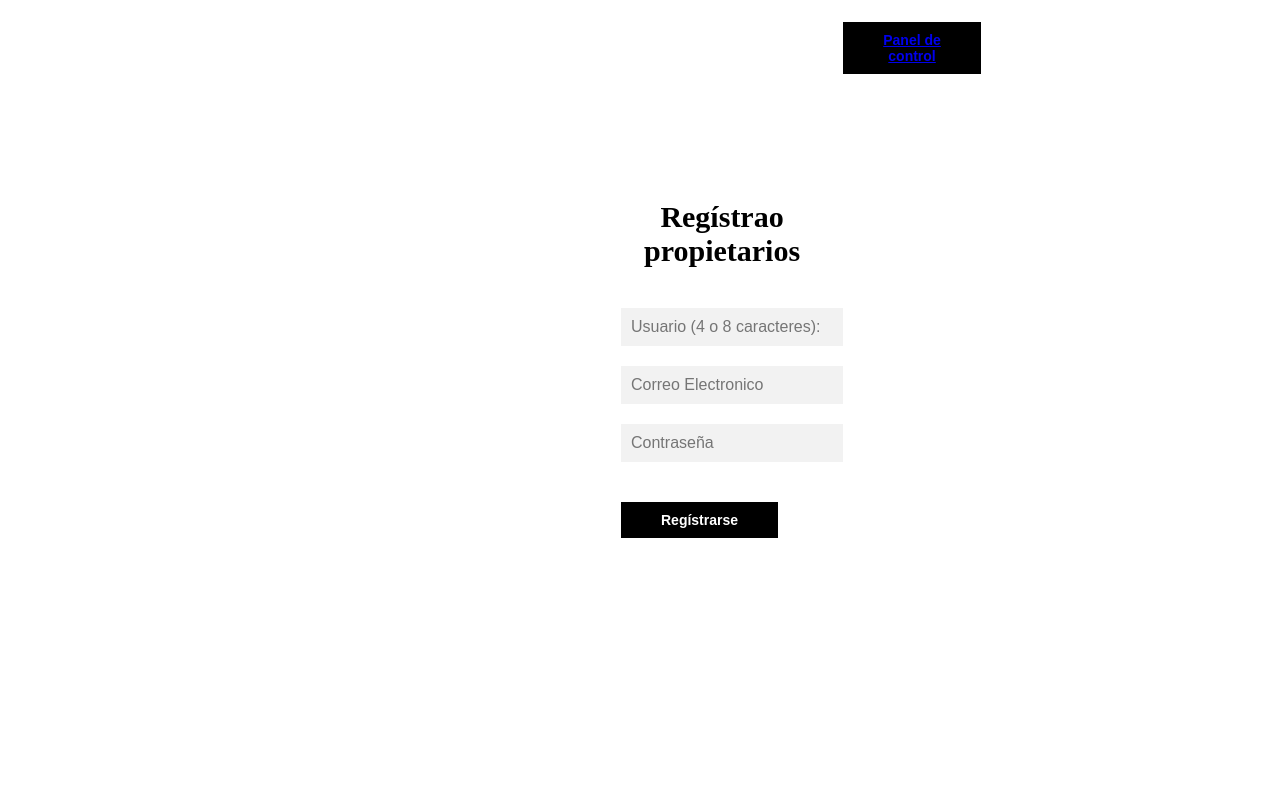
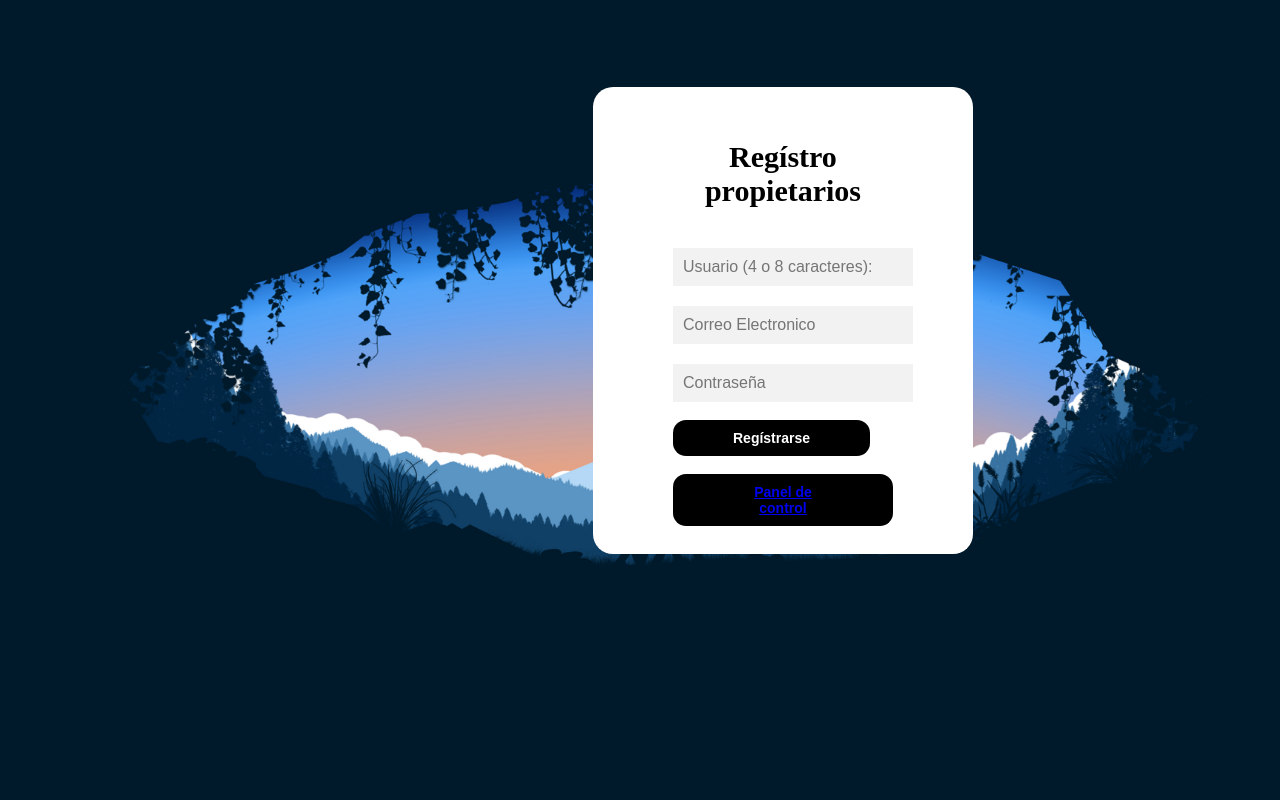
Before and after one commit to breynner31/restaurante1, a PHP site: page /php/registro_propi.php in a window 1280 px wide. Run offline with PHP 8.4, Linux system fonts and the light colour scheme.

Commit message:
actualizacion y diseños
nota: actualizacion y diseños

```diff
--- a/css_propi/style.css
+++ b/css_propi/style.css
@@ -1,3 +1,15 @@
+body{
+  background-image: url(../php/css_admin/img/fondo.jpg);
+  margin: 0;
+  background-repeat: no-repeat;
+  background-size: cover;
+  background-attachment: fixed;
+  background-position: center;
+  min-height: 100vh;
+  display: flex;
+  justify-content: center;
+  align-items: center;
+}
 
 main{
   width: 100%;
@@ -7,31 +19,31 @@
 }
 
 
-  .contenedor__login-register2{
+.contenedorlogin-register2{
   display: flex;
   align-items: center;
   width: 100%;
   max-width: 380px;
-    position: relative;
+  position: absolute;
   top: 87px;
   left: 593px;
 }
 
-.contenedor__login-register2 form{
+.contenedorlogin-register2 form{
   width: 100%;
-    padding: 80px 20px;
+  padding: 28px 80px;
   background: white;
   border-radius: 20px;
 }
 
-  .contenedor__login-register2 form h2{
+.contenedorlogin-register2 form h2{
   font-size: 30px;
   text-align: center;
   margin-bottom: 20px;
   color: #000000;
 }
 
-  .contenedor__login-register2 form input{
+.contenedorlogin-register2 form input{
   width: 100%;
   margin-top: 20px;
   padding: 10px;
@@ -39,40 +51,44 @@
   background: #F2F2F2;
   font-size: 16px;
   outline: none;
+  align-items: center;
+  justify-content: center;
 }
 
-  .contenedor__login-register2 form button {
-    padding: 10px 40px;
-    margin-top: 40px;
+.contenedorlogin-register2 form button {
+  padding: 10px 60px;
+  margin-top: 18px;
   border: none;
   font-size: 14px;
-    background: #000000;
+  text-decoration-color:#000000;
+  text-decoration:none;
+  background: #847685;
   font-weight: 600;
   cursor: pointer;
   color: white;
   outline: none;
+  border-radius: 13px;
 }
 
-  .button1{
-    padding: 10px 40px;
-    margin-top: -549px;
-    border: none;
-    font-size: 14px;
-    background: #000000;
-    font-weight: 600;
-    cursor: pointer;
-    color: white;
-    left: 100px;
-    margin-top: -617px;
-    outline: none;
-  }
 
-.formulario__register_propi{
+
+.formularioregister_propi{
   display: none;
 
 }
 
-
+.button1{
+  padding: 10px 60px;
+  margin-top: 18px;
+  border: none;
+  font-size: 14px;
+  background: #231c23;
+  font-weight: 600;
+  cursor: pointer;
+  color: white;
+  outline: none;
+  border-radius: 13px;
+}
 .boton1:hover{
 
   background:black;
--- /dev/null
+++ b/css_propi/style2.css
@@ -0,0 +1,84 @@
+body{
+    background-image: url(../php/css_admin/img/fondo.jpg);
+    margin: 0;
+    background-repeat: no-repeat;
+    background-size: cover;
+    background-attachment: fixed;
+    background-position: center;
+    min-height: 100vh;
+    display: flex;
+    justify-content: center;
+    align-items: center;
+  }
+
+  main{
+    width: 100%;
+    padding: 20px;
+    margin: auto;
+    margin-top: 100px;
+  }
+
+
+.contenedor__login-register2{
+    display: flex;
+    align-items: center;
+    width: 100%;
+    max-width: 380px;
+    position: absolute;
+    top: 87px;
+    left: 593px;
+  }
+
+  .contenedor__login-register2 form{
+    width: 100%;
+    padding: 28px 80px;
+    background: white;
+    border-radius: 20px;
+  }
+
+  .contenedor__login-register2 form h2{
+    font-size: 30px;
+    text-align: center;
+    margin-bottom: 20px;
+    color: #000000;
+  }
+
+  .contenedor__login-register2 form input{
+    width: 100%;
+    margin-top: 20px;
+    padding: 10px;
+    border: none;
+    background: #F2F2F2;
+    font-size: 16px;
+    outline: none;
+    align-items: center;
+    justify-content: center;
+  }
+
+  .contenedor__login-register2 form button {
+    padding: 10px 60px;
+    margin-top: 18px;
+    border: none;
+    font-size: 14px;
+    background: #000000;
+    font-weight: 600;
+    cursor: pointer;
+    color: white;
+    outline: none;
+    border-radius: 13px;
+  }
+
+
+
+  .formularioregister_propi{
+    display: none;
+
+  }
+
+
+  .boton1:hover{
+
+    background:black;
+    color:white;
+
+  }
--- a/php/registro_propi.php
+++ b/php/registro_propi.php
@@ -7,22 +7,19 @@
     <meta http-equiv="X-UA-Compatible" content="IE=edge">
     <meta name="viewport" content="width=device-width, initial-scale=1.0">
     <link rel="icon" type ="image/png" href="recursos/foto_tta.png">
-
-    <link  rel="stylesheet" href="../css_propi/style.css">
+    <link  rel="stylesheet" href="../css_propi/style2.css">
     <title>registgro propietarios</title>
 </head>
 <body>
 <div class= "contenedor__login-register2" >
  <form action="registro_propi_be.php" method="POST" class="formulario__propi">
-<h2>Regístrao propietarios</h2>
+<h2>Regístro propietarios</h2>
 <input type="text" minlength="4" maxlength="8" size="10"  placeholder="Usuario (4 o 8 caracteres): " name="usuario">
 <input type="email" required="@gmail.com" placeholder="Correo Electronico" name="correo">
 <input type="password" required placeholder="Contraseña" name="contrasena">
 <button>Regístrarse </button>
-
+<button><a class="button1" href="admin.php" >Panel de control</a></button>
 </form>
-<button  class="button1" ><a href="admin.php" >Panel de control</a> </button>
 </div>
-
 </body>
 </html>
--- a/php/registro_propi_be.php
+++ b/php/registro_propi_be.php
@@ -11,9 +11,10 @@
     $contrasena = $_POST['contrasena'];
     //encriptar contraseña
     $contrasena =hash('sha512',$contrasena);
+    $activo=$_POST['activo'];
     // para al momento de insertar los valores y las variables que le dimos
-    $query = "INSERT INTO propietarios_usuarios(usuario,correo,contrasena,rol_id)
-              VALUES('$usuario','$correo','$contrasena','1')";
+    $query = "INSERT INTO propietarios_usuarios(usuario,correo,contrasena,rol_id,)
+              VALUES('$usuario','$correo','$contrasena','1',)";
 
 
         //verificar q el usuario no se repita en la base de datos
--- a/tiendas/plato_2/lista.php
+++ b/tiendas/plato_2/lista.php
@@ -14,7 +14,7 @@ session_start();
 
     </head>
     <body>
-
+                        <h1>Lista de restaurante</h1>
                         <div class="col-md-8">
                             <table class="table" >
                                 <thead class="table-success table-striped" >
--- a/tiendas/plato_2/lista_plato.php
+++ b/tiendas/plato_2/lista_plato.php
@@ -14,7 +14,7 @@ session_start();
 
     </head>
     <body>
-
+                        <h1>Lista de platos </h1>
                         <div class="col-md-8">
                             <table class="table" >
                                 <thead class="table-success table-striped" >
--- a/tiendas/views_2/actualizar.php
+++ b/tiendas/views_2/actualizar.php
@@ -7,7 +7,7 @@
     $correo=$_POST['correo'];
     $rol_id=$_POST['rol_id'];
 
-    $sql="UPDATE usuarios1 SET usuario='$usuario',correo='$correo',rol_id='$rol_id' where id='$id'";
+    $sql="UPDATE propietarios_usuarios  SET usuario='$usuario',correo='$correo',rol_id='$rol_id' where id='$id'";
     $query=mysqli_query($conexion,$sql);
 
         if($query){
--- a/tiendas/views_2/delete.php
+++ b/tiendas/views_2/delete.php
@@ -4,7 +4,7 @@ include("conexion_be.php");
 $conexion=mysqli_connect("localhost","root","","login_register");
 $id=$_GET['id'];
 
-$sql="DELETE FROM   usuarios1 where id='$id'";
+$sql="DELETE FROM  propietarios_usuarios where id='$id'";
 $query=mysqli_query($conexion,$sql);
 
     if($query){
--- a/tiendas/views_2/lista.php
+++ b/tiendas/views_2/lista.php
@@ -31,7 +31,7 @@ session_start();
                                         <?php
 
                                         $conexion=mysqli_connect("localhost","root","","login_register");
-                                        $sql="SELECT *  FROM usuarios1 where rol_id";
+                                        $sql="SELECT *  FROM propietarios_usuarios  where rol_id";
 
                                         $query=mysqli_query($conexion,$sql);
                                         $row=mysqli_fetch_array($query);
--- a/views_2/lista.php
+++ b/views_2/lista.php
@@ -12,7 +12,7 @@ session_start();
 
     </head>
     <body>
-
+                        <h1>Bienvenido ala lista de Propietarios</h1>
                         <div class="col-md-8">
                             <table class="table" >
                                 <thead class="table-success table-striped" >
@@ -21,6 +21,7 @@ session_start();
                                         <th>usuario</th>
                                         <th>correo</th>
                                         <th>roles</th>
+
                                         <th></th>
                                         <th></th>
                                     </tr>
@@ -44,6 +45,7 @@ session_start();
                                                 <th><?php  echo $row['rol_id']?></th>
                                                 <th><a href="editar.php?id=<?php echo $row['id'] ?>" class="btn btn-info">Editar</a></th>
                                                 <th><a href="delete.php?id=<?php echo $row['id'] ?>" class="btn btn-danger">Eliminar</a></th>
+
                                             </tr>
                                         <?php
                                             }
```
Also changed, not shown: propietario_login/login_usuario_be.php (+4 -4 lines), propietario_login/propietarios.php (+8 -7 lines), php/css_admin/img/fondo.jpg (added). Lines whose indentation alone changed are shown as unchanged.
